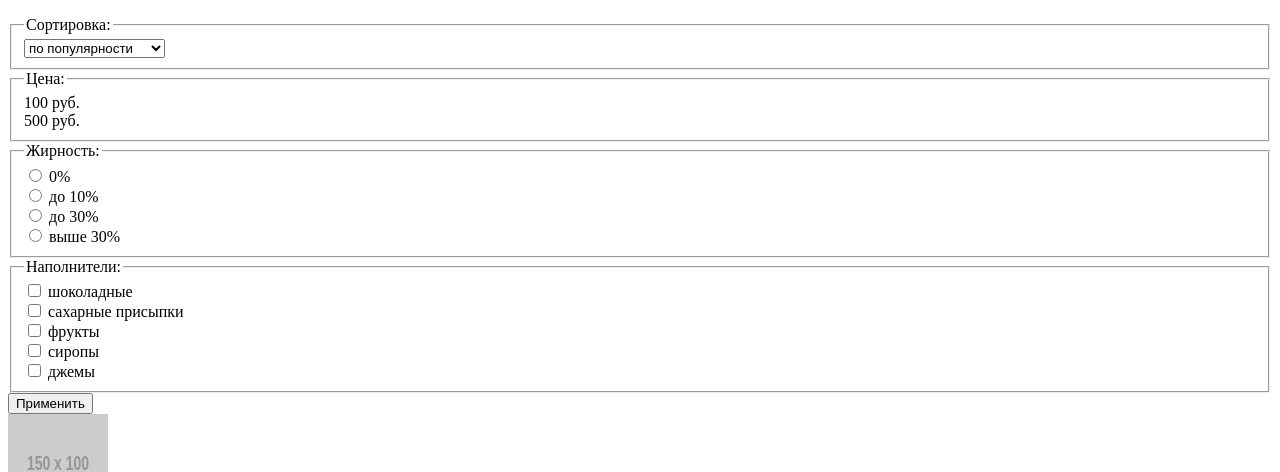
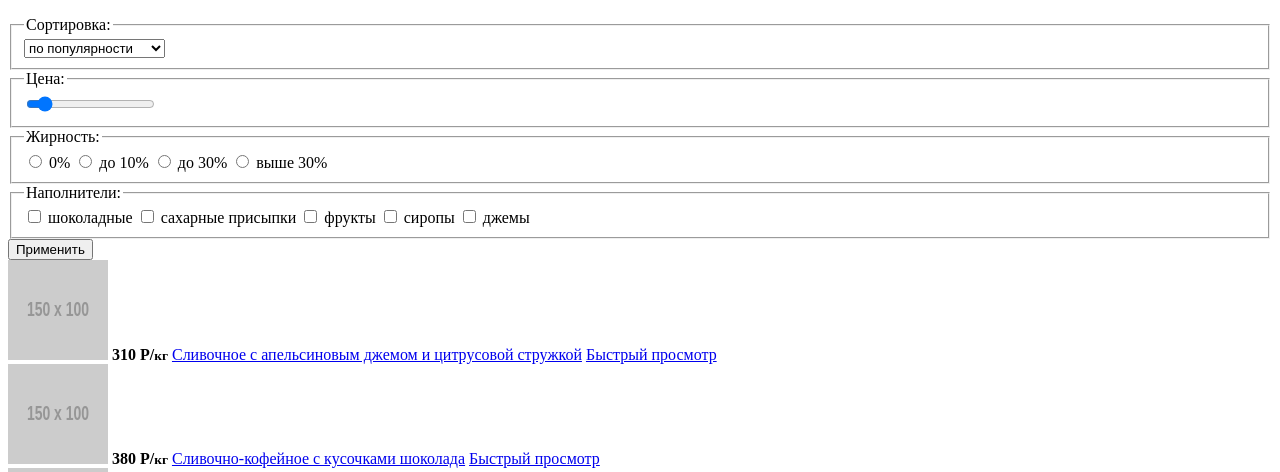
Before and after one commit to TrueSp1rit/242524-gllacy, a plain HTML site: page catalog.html in a window 1280 px wide. Shown: the part 488-960 px from the top of the page. Drawn offline with Linux system fonts and the light colour scheme; placeholder pictures from the web are drawn by us.

Commit message:
Фиксы
Не понял, как добавить 2ю точку на слайдер. Что-то с js связано.

```diff
--- a/catalog.html
+++ b/catalog.html
@@ -49,65 +49,38 @@
           <form action="?" method="get" name="gllacy-filters">
             <fieldset class="filter-fieldset">
               <legend>Сортировка:</legend>
-              <div class="pop-up">
                 <select name="sort-type">
-                  <option value="popularity">по популярности</option>
-                  <option value="low-cost">сначала недорогие</option>
-                  <option value="high-cost">сначала дорогие</option>
-                  <option value="fat">по жирности</option>
+                  <option>по популярности</option>
+                  <option>сначала недорогие</option>
+                  <option>сначала дорогие</option>
+                  <option>по жирности</option>
                 </select>
-              </div>
             </fieldset>
-            <!-- Со слайдером так намудрил, что сам не понял :) -->
-            <fieldset class="filter-fieldset">
+            <fieldset class="points">
               <legend>Цена:</legend>
-              <div class="slider">
-                <div class="slide" id="slide1">
-                  <div class="slide-low">100 руб.</div>
-                </div>
-                <div class="slide" id="slide2">
-                  <div class="slide-high">500 руб.</div>
-                </div>
-              </div>
+              <input type="range" name="points" min="0" max="1000" value="100">
             </fieldset>
-            <fieldset class="filter-fieldset">
+            <fieldset class="fat-index">
               <legend>Жирность:</legend>
-              <div class="form-group">
-                <input id="fatness-0" type="radio" name="filter-categories" value="0%">
-                <label for="fatness-0">0%</label>
-              </div>
-              <div class="form-group">
-                <input id="fatness-10" type="radio" name="filter-categories" value="up to 10%">
-                <label for="fatness-10">до 10%</label>
-              </div>
-              <div class="form-group">
-                <input id="fatness-30" type="radio" name="filter-categories" value="up to 30%">
-                <label for="fatness-30">до 30%</label>
-              </div>
-              <div class="form-group">
-                <input id="fatness-max" type="radio" name="filter-categories" value="more than 30%">
-                <label for="fatness-max">выше 30%</label>
-              </div>
+                <input id="fat-index-0" type="radio" name="fat-index" value="0%">
+                <label for="fat-index-0">0%</label>
+                <input id="fat-index-10" type="radio" name="fat-index" value="up to 10%">
+                <label for="fat-index-10">до 10%</label>
+                <input id="fat-index-30" type="radio" name="fat-index" value="up to 30%">
+                <label for="fat-index-30">до 30%</label>
+                <input id="fat-index-max" type="radio" name="fat-index" value="more than 30%">
+                <label for="fat-index-max">выше 30%</label>
             </fieldset>
             <fieldset class="filter-fieldset">
               <legend>Наполнители:</legend>
-              <div class="form-group">
                 <input type="checkbox" id="chocolate">
                 <label for="chocolate">шоколадные</label>
-              </div>
-              <div class="form-group">
                 <input type="checkbox" id="sugar">
                 <label for="sugar">сахарные присыпки</label>
-              </div>
-              <div class="form-group">
                 <input type="checkbox" id="fruit">
                 <label for="fruit">фрукты</label>
-              </div>
-              <div class="form-group">
                 <input type="checkbox" id="syrup">
                 <label for="syrup">сиропы</label>
-              </div>
-              <div class="form-group">
                 <input type="checkbox" id="jam">
                 <label for="jam">джемы</label>
               </div>
@@ -190,7 +163,7 @@
           </article>
         </div>
         <div class="pages">
-          <a href="#">&lt;</a>
+          <a>&lt;</a>
           <a>1</a>
           <a href="#">2</a>
           <a href="#">3</a>
```
Also changed, not shown: index.html (+1 -1 lines).
